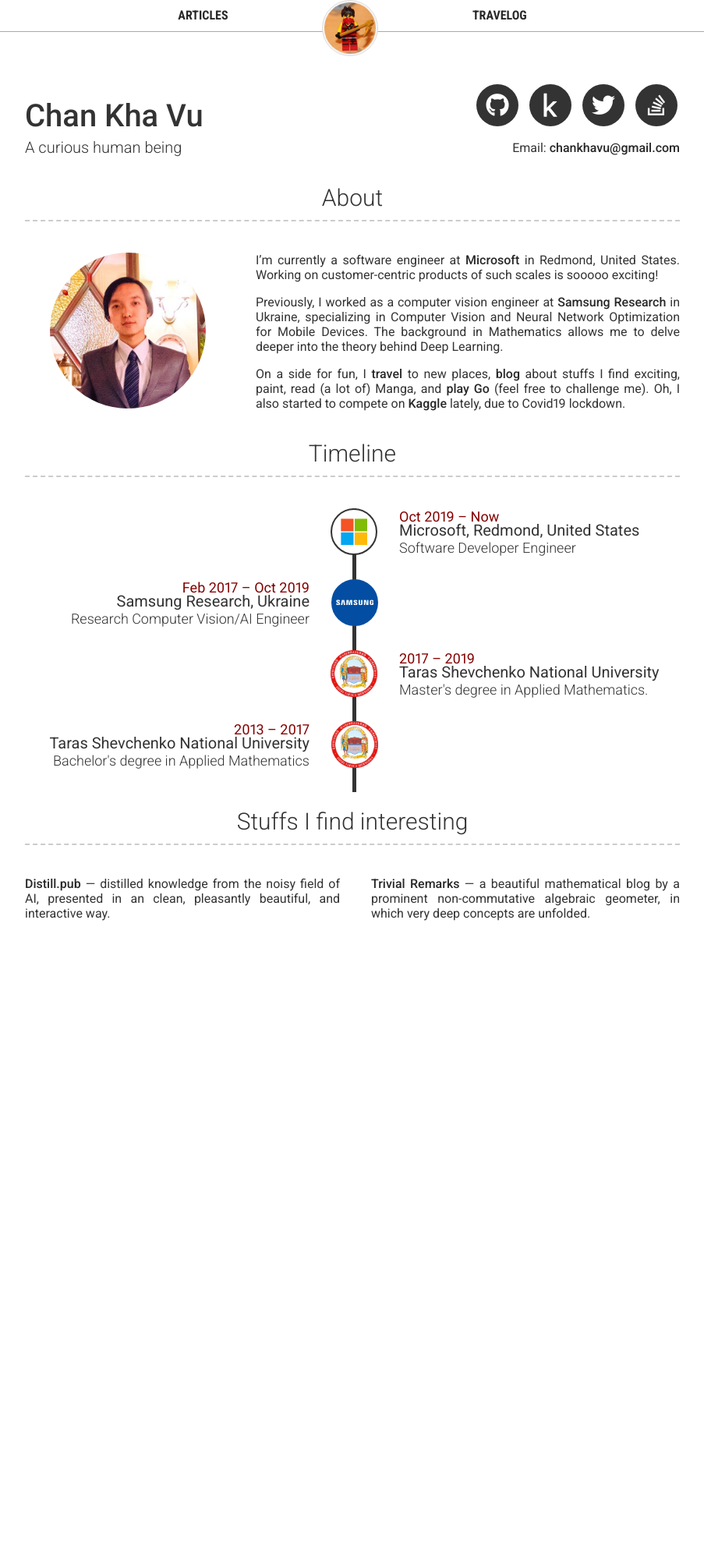
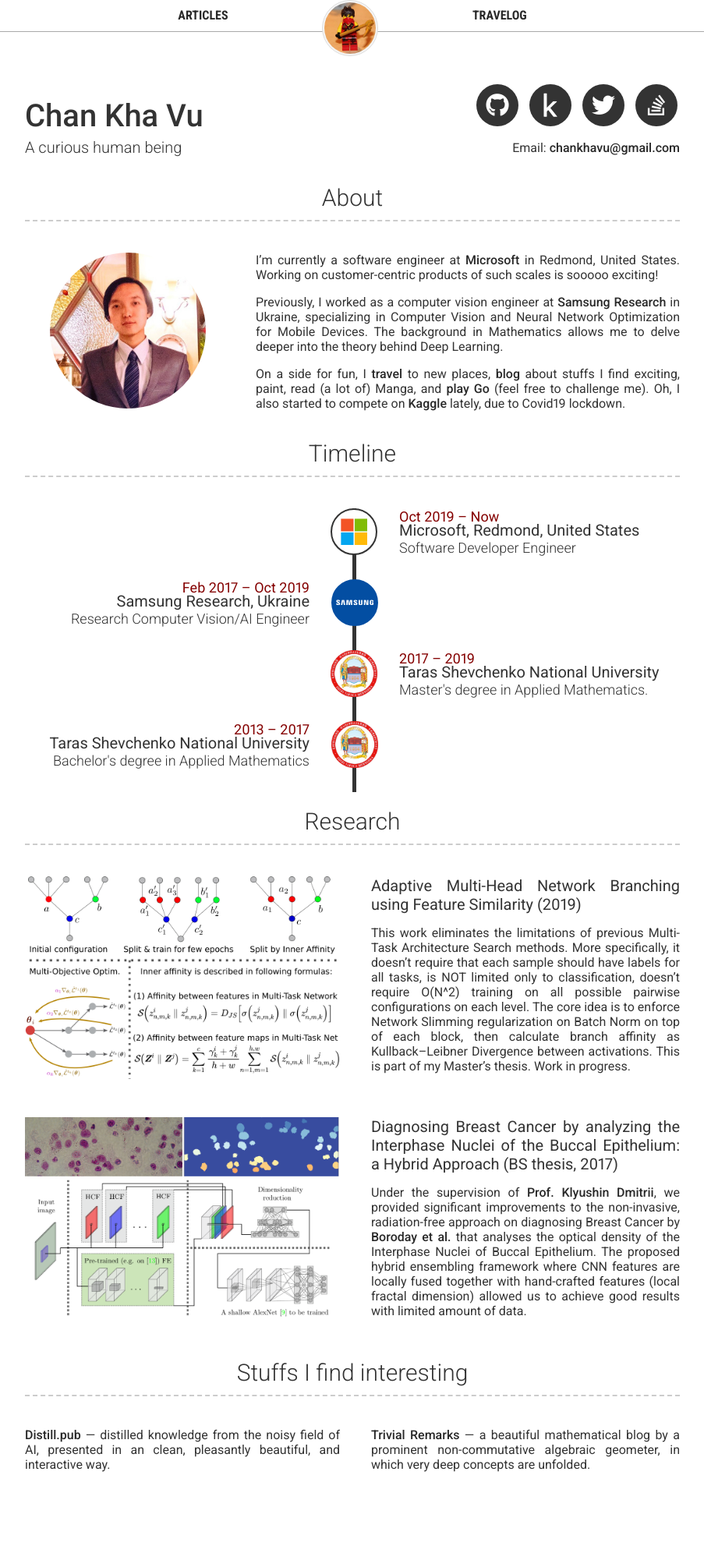
Before and after one commit to hav4ik/hav4ik.github.io, a Jekyll site: the page built from portfolio/index.html, in a window 1280 px wide. Shown: the whole page at 78% size, without its empty margins (188-1091 px from the left). Built offline with Jekyll 4.4.1, drawn with Linux system fonts in a browser that asks for light colours; nearby versions of some CDN libraries; before the commit the page ends 1261 px from its top, so only the background shows below that.

Commit message:
Updated portfolio with MTL

```diff
--- a/assets/css/folio.scss
+++ b/assets/css/folio.scss
@@ -211,7 +211,7 @@
   display: flex;
   flex-direction: row;
   justify-content: space-between;
-  padding-bottom: 1em;
+  padding-bottom: 2.5em;
 
   @media #{$medium} {
     display: block;
--- a/portfolio/index.html
+++ b/portfolio/index.html
@@ -20,7 +20,7 @@
     {% include_relative templates/header.html %}
     {% include_relative templates/about.html %}
     {% include_relative templates/timeline.html %}
-    <!-- {% include_relative templates/research.html %} -->
+    {% include_relative templates/research.html %}
     {% include_relative templates/misc.html %}
     </div>
 
--- a/portfolio/sections/research-1.md
+++ b/portfolio/sections/research-1.md
@@ -2,7 +2,9 @@
 ## Diagnosing Breast Cancer by analyzing the Interphase Nuclei of the Buccal Epithelium: a Hybrid Approach (BS thesis, 2017)
 
 Under the supervision of [Prof. Klyushin Dmitrii][klyushin], we provided significant improvements to the non-invasive, radiation-free approach on diagnosing Breast Cancer by [Boroday et al.][boroday] that analyses the optical density of the Interphase Nuclei of Buccal Epithelium.
-The proposed hybrid ensembling framework where CNN features are locally fused together with hand-crafted fractal/CV features allowed us to learn with limited amount of data.
+The proposed hybrid ensembling framework where CNN features are locally fused together with hand-crafted features (local fractal dimension) allowed us to achieve good results with limited amount of data.
 
-[boroday]: http://exp-oncology.com.ua/article/1354/analysis-of-malignancy-associated-dna-changes-in-interphase-nuclei-of-buccal-epithelium-in-persons-with-breast-diseases
-[klyushin]: https://scholar.google.com/citations?user=8_9s7wcAAAAJ
+[boroday]: #
+[klyushin]: #
+[boroday-link]: http://exp-oncology.com.ua/article/1354/analysis-of-malignancy-associated-dna-changes-in-interphase-nuclei-of-buccal-epithelium-in-persons-with-breast-diseases
+[klyushin-link]: https://scholar.google.com/citations?user=8_9s7wcAAAAJ
--- /dev/null
+++ b/portfolio/sections/research-2.md
@@ -0,0 +1,4 @@
+
+## Adaptive Multi-Head Network Branching using Feature Similarity (2019)
+
+This work eliminates the limitations of previous Multi-Task Architecture Search methods. More specifically, it doesn't require that each sample should have labels for all tasks, is NOT limited only to classification, doesn't require O(N^2) training on all possible pairwise configurations on each level. The core idea is to enforce Network Slimming regularization on Batch Norm on top of each block, then calculate branch affinity as Kullback&ndash;Leibner Divergence between activations. This is part of my Master's thesis. Work in progress.
--- a/portfolio/templates/research.html
+++ b/portfolio/templates/research.html
@@ -1,6 +1,19 @@
 <div class="portfolio-section">
   <h3>Research</h3>
+
   <div class="research">
+    <div class="research-illu">
+      <img src="{{ site.url }}/portfolio/images/research-2.png">
+    </div>
+    <div class="research-desc">
+      {% capture my_include %}
+        {% include_relative sections/research-2.md %}
+      {% endcapture %}
+      {{ my_include | markdownify }}
+    </div>
+  </div>
+
+  <div class="research" style="padding-bottom:1em;">
     <div class="research-illu">
       <img src="{{ site.url }}/portfolio/images/research-1.png">
     </div>
```
Also changed, not shown: portfolio/images/research-2.png (added).
